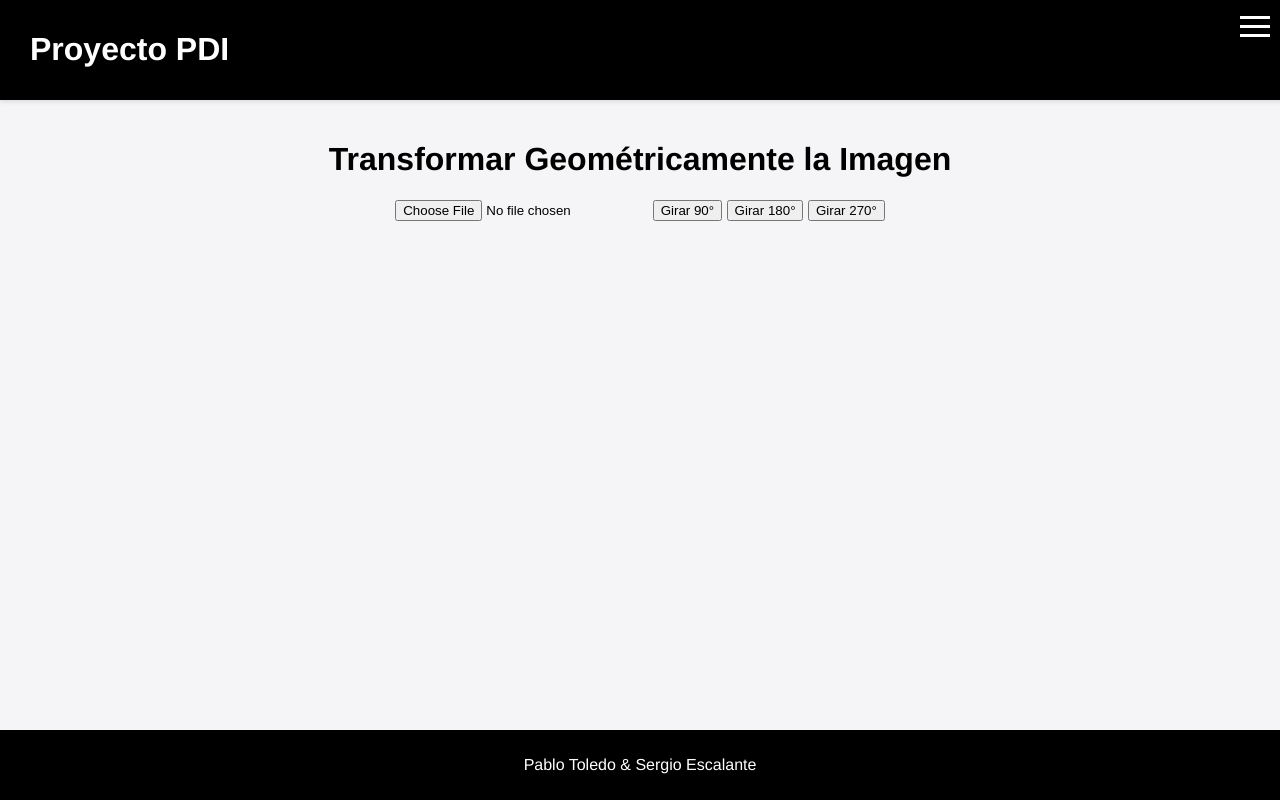
After one commit to PabloToledoBarahona/pdiProject, a Flask app: page /transform_geometry in a window 1280 px wide. The commit adds this page. Run offline with Flask 3, Linux system fonts and the light colour scheme.

Commit message:
Added transformations_geometry screen

```diff
--- a/app/controllers/image_controller.py
+++ b/app/controllers/image_controller.py
@@ -5,6 +5,7 @@ from app.modules import histogram, read_image, segment_color, convert_bw, convol
 from app.modules.brightness import adjust_brightness
 from app.modules.contrast import adjust_contrast
 from app.modules.filters import apply_gaussian_blur, apply_median_blur, apply_edge_detection
+from app.modules.transform_geometry import rotate_image
 image_controller = Blueprint('image_controller', __name__, template_folder='../templates')
 
 UPLOAD_FOLDER = 'app/static/uploads'
@@ -289,3 +290,30 @@ def filters_view():
                 output_path = apply_edge_detection(file_path, filter_type)
             return render_template('filters.html', original_image=filename, filtered_image=output_path)
     return render_template('filters.html')
+
+
+@image_controller.route('/transform_geometry', methods=['GET', 'POST'])
+def transform_geometry_view():
+    if request.method == 'POST':
+        file = request.files.get('file')
+        if file:
+            filename = secure_filename(file.filename)
+            file_path = os.path.join(UPLOAD_FOLDER, filename)
+            file.save(file_path)
+
+            action = request.form['action']
+            if action == 'rotate_90':
+                transformed_path, error = rotate_image(file_path, 90)
+            elif action == 'rotate_180':
+                transformed_path, error = rotate_image(file_path, 180)
+            elif action == 'rotate_270':
+                transformed_path, error = rotate_image(file_path, 270)
+            else:
+                return "Acción no reconocida", 400
+
+            if error:
+                return error, 400
+
+            return render_template('transform_geometry.html', transformed_image=os.path.basename(transformed_path))
+
+    return render_template('transform_geometry.html')
--- a/app/templates/navbar.html
+++ b/app/templates/navbar.html
@@ -18,6 +18,7 @@
             <li><a href="{{ url_for('image_controller.adjust_brightness_view') }}">Modificar Brillo</a></li>
             <li><a href="{{ url_for('image_controller.adjust_contrast_view') }}">Modificar Contraste</a></li>
             <li><a href="{{ url_for('image_controller.filters_view') }}">Filtros</a></li>
+            <li><a href="{{ url_for('image_controller.transform_geometry_view') }}">Transformación Geométrica</a></li>
         </ul>
     </nav>
 </header>
--- /dev/null
+++ b/app/templates/transform_geometry.html
@@ -0,0 +1,32 @@
+<!DOCTYPE html>
+<html lang="es">
+<head>
+    <meta charset="UTF-8">
+    <meta name="viewport" content="width=device-width, initial-scale=1.0">
+    <title>Transformación Geométrica de Imagen</title>
+    <link rel="stylesheet" href="{{ url_for('static', filename='css/styles.css') }}">
+</head>
+<body>
+    {% include 'navbar.html' %}
+    <main>
+        <div class="container">
+            <h1>Transformar Geométricamente la Imagen</h1>
+            <form action="{{ url_for('image_controller.transform_geometry_view') }}" method="post" enctype="multipart/form-data">
+                <input type="file" name="file" accept="image/*" required>
+                <button type="submit" name="action" value="rotate_90" class="btn">Girar 90°</button>
+                <button type="submit" name="action" value="rotate_180" class="btn">Girar 180°</button>
+                <button type="submit" name="action" value="rotate_270" class="btn">Girar 270°</button>
+            </form>
+            {% if transformed_image %}
+                <div class="image-section">
+                    <h2>Imagen Transformada</h2>
+                    <img src="{{ url_for('static', filename='uploads/' ~ transformed_image) }}" alt="Imagen Transformada" class="image-display">
+                </div>
+            {% endif %}
+        </div>
+    </main>
+    <footer>
+        <p>Pablo Toledo & Sergio Escalante</p>
+    </footer>
+</body>
+</html>
```
Also changed, not shown: app/modules/transform_geometry.py (added, +23 -0 lines), app/modules/geometric_transform.py (deleted), app/static/uploads/429492662_390397450301491_2108901846232436268_n-2.jpg (deleted), app/static/uploads/DSC07487.jpg (deleted), app/static/uploads/contrast_adjusted.png (deleted), app/static/uploads/convolved_image.png (deleted), app/static/uploads/filtered_image.png (deleted), app/static/uploads/garage-door-3.jpg (deleted), app/static/uploads/gaussian_blurred.png (deleted), app/static/uploads/subcat-1340.jpg (deleted), app/static/uploads/univalle2.jpeg (deleted), app/static/uploads/vinos-para-eventos.jpg (deleted).
